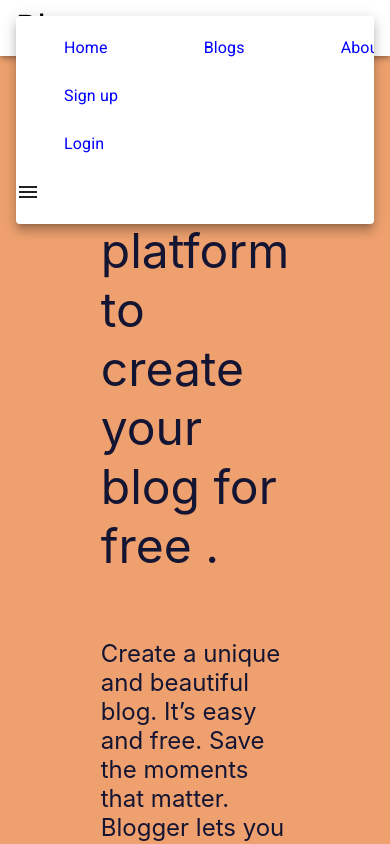
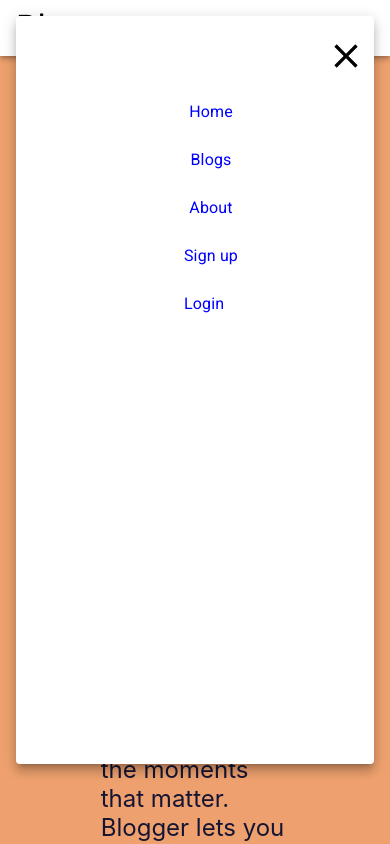
Before and after one commit to pbohora/Bloglist-frontend, a React (Create React App) app: page / in a window 390 px wide. Both pictures are taken after a click on the button "open drawer". Shown: the top 844 px of the page. Built offline with nearby package versions, Linux system fonts and the light colour scheme; no server answers.

Commit message:
fix menu view and add cancel button

```diff
--- a/src/components/Navbar.js
+++ b/src/components/Navbar.js
@@ -8,6 +8,7 @@ import AccountCircle from '@material-ui/icons/AccountCircle'
 import MenuItem from '@material-ui/core/MenuItem'
 import MenuIcon from '@material-ui/icons/Menu'
 import Menu from '@material-ui/core/Menu'
+import ClearIcon from '@material-ui/icons/Clear'
 import { Link, Redirect, withRouter } from 'react-router-dom'
 
 const useStyles = makeStyles(theme => ({
@@ -36,11 +37,24 @@ const useStyles = makeStyles(theme => ({
     [theme.breakpoints.up('md')]: {
       display: 'none'
     }
+  },
+  mobileMenu: {
+    width: '100vw',
+    height: '100vh',
+    display: 'flex',
+    flexDirection: 'column',
+    alignItems: 'center'
+  },
+  cancelButton: {
+    marginLeft: 'auto',
+    paddingRight: '40px',
+    color: 'black'
   }
 }))
 
 export default function Navbar({ user, handleLogOut }) {
   const classes = useStyles()
+
   const [auth, setAuth] = useState(true)
   const [anchorEl, setAnchorEl] = useState(null)
   const [mobileMoreAnchorEl, setMobileMoreAnchorEl] = useState(null)
@@ -86,20 +100,26 @@ export default function Navbar({ user, handleLogOut }) {
   const renderMobileMenu = (
     <Menu
       anchorEl={mobileMoreAnchorEl}
-      anchorOrigin={{ vertical: 'top', horizontal: 'right' }}
       id='mobile-appbar'
       keepMounted
-      transformOrigin={{ vertical: 'top', horizontal: 'right' }}
       open={isMobileMenuOpen}
       onClose={handleMobileMenuClose}
     >
-      <div className={classes.title}>
+      <div className={classes.mobileMenu}>
+        <IconButton
+          className={classes.cancelButton}
+          onClick={handleMobileMenuClose}
+          color='secondary'
+          aria-label='add an alarm'
+          variant='contained'
+        >
+          <ClearIcon style={{ fontSize: 40 }} />
+        </IconButton>
         <Link to='/'>
           <MenuItem className={classes.menuItem} onClick={handleClose}>
             Home
           </MenuItem>
         </Link>
-
         <Link to='/blogs'>
           <MenuItem className={classes.menuItem} onClick={handleClose}>
             Blogs
@@ -117,7 +137,6 @@ export default function Navbar({ user, handleLogOut }) {
             About
           </MenuItem>
         </Link>
-      </div>
         {user ? (
           <div>
             <IconButton
@@ -129,28 +148,9 @@ export default function Navbar({ user, handleLogOut }) {
             >
               <AccountCircle />
             </IconButton>
-          {/* <Menu
-                id='menu-appbar'
-                anchorEl={anchorEl}
-                anchorOrigin={{
-                  vertical: 'top',
-                  horizontal: 'right'
-                }}
-                keepMounted
-                transformOrigin={{
-                  vertical: 'top',
-                  horizontal: 'right'
-                }}
-                open={open}
-                onClose={handleClose}
-              >
-                <MenuItem onClick={handleClose}>Profile</MenuItem>
-                <MenuItem onClick={handleClose}>My account</MenuItem>
-                <MenuItem onClick={handleLogOut}>Log out</MenuItem>
-              </Menu> */}
           </div>
         ) : (
-        <>
+          <div>
             <Link to='/login'>
               <MenuItem className={classes.menuItem} onClick={handleClose}>
                 Sign up
@@ -159,17 +159,9 @@ export default function Navbar({ user, handleLogOut }) {
             <Link to='/login'>
               <MenuItem className={classes.menuItem}>Login</MenuItem>
             </Link>
-        </>
+          </div>
         )}
-      <IconButton
-        edge='start'
-        className={classes.menuButton}
-        onClick={'handleMobileMenuOpen'}
-        color='inherit'
-        aria-label='open drawer'
-      >
-        <MenuIcon />
-      </IconButton>
+      </div>
     </Menu>
   )
 
```
Lines whose indentation alone changed are shown as unchanged.
